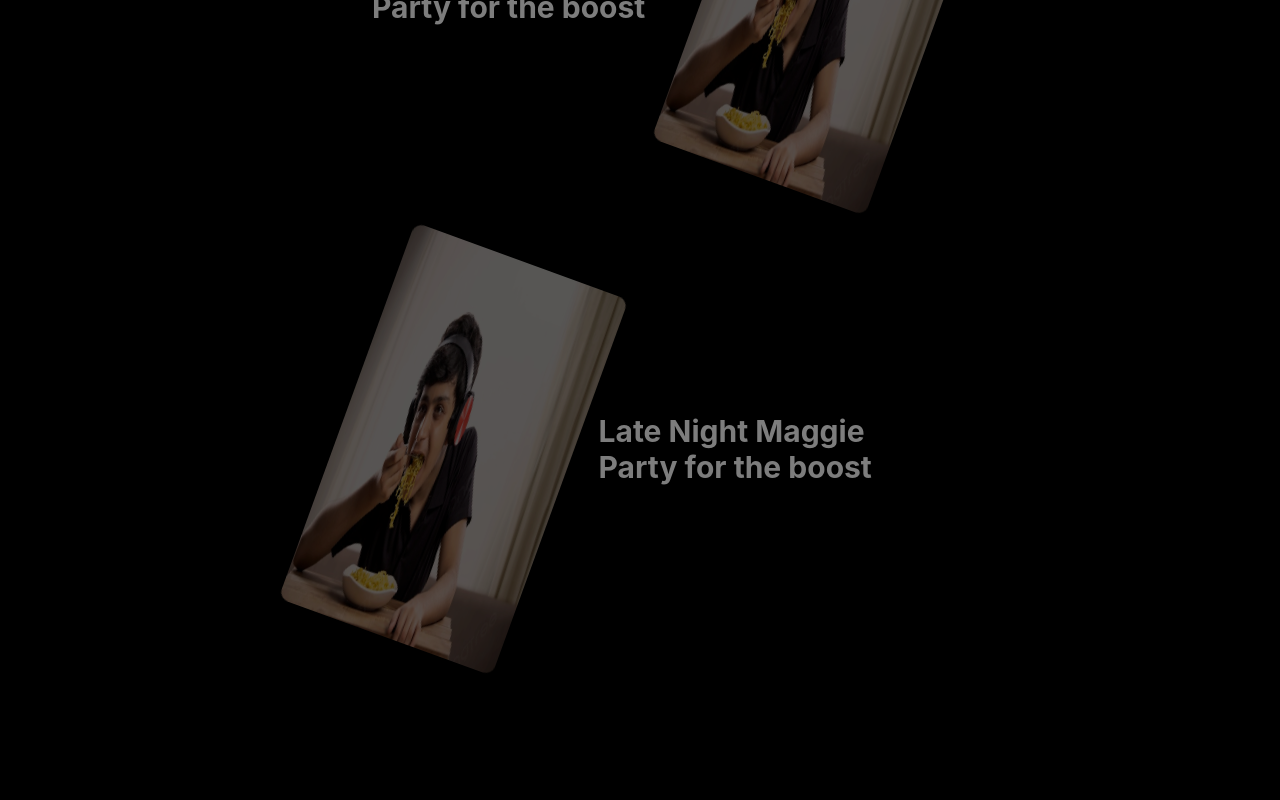
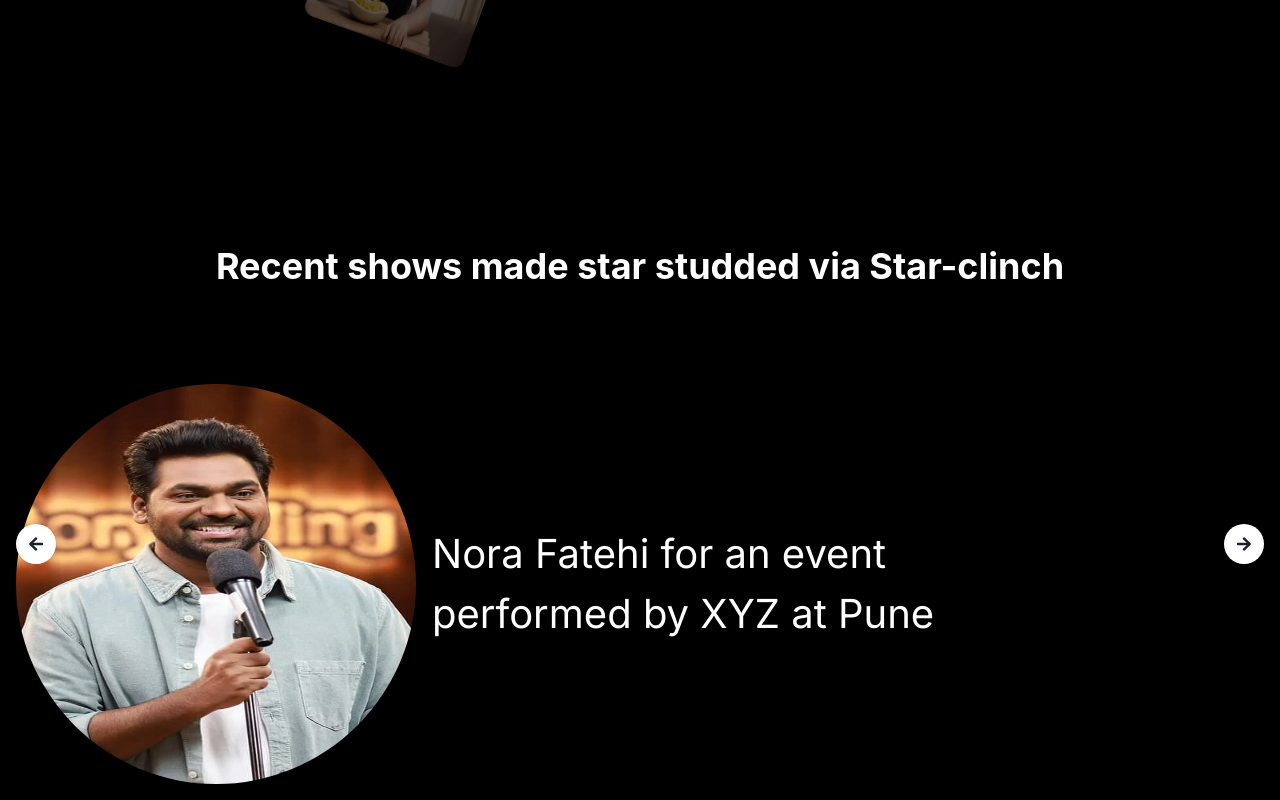
Before and after one commit to AnkitBali/star-clinch, a Next.js app: page / in a window 1280 px wide. Shown: the part 2887-3687 px from the top of the page. Before the commit the page ends 3563 px from the top, so only its background shows below. Built offline with nearby package versions, Linux system fonts and the light colour scheme.

Commit message:
new updates

```diff
--- a/app/page.tsx
+++ b/app/page.tsx
@@ -1,10 +1,11 @@
 import Image from "next/image";
 import React from "react";
 import { ChakraProvider } from '@chakra-ui/react'
-import TopBanner from "./ui/TopBanner";
-import Gallery from "./ui/Gallery";
-import ZigZagPosts from "./ui/ZigzagPosts";
+import TopBanner from "./ui/components/TopBanner";
+import Gallery from "./ui/components/Gallery";
+import ZigZagPosts from "./ui/components/ZigZagPosts";
 import Navbar from "./ui/components/Navbar";
+import RecentShows from "./ui/components/RecentShows";
 
 
 
@@ -36,7 +37,7 @@
       <TopBanner />
       <Gallery />
       <ZigZagPosts posts={posts} />
-
+      <RecentShows />
 
 
     </ChakraProvider>
--- /dev/null
+++ b/app/ui/components/RecentShows.tsx
@@ -0,0 +1,83 @@
+'use client';
+
+import { FC, useState } from 'react';
+import { Box, Heading, IconButton, Image, Text, Flex } from '@chakra-ui/react';
+import { motion } from 'framer-motion';
+import { FaArrowLeft, FaArrowRight } from 'react-icons/fa';
+
+const shows = [
+  { id: 1, title: "Nora Fatehi for an event performed by XYZ at Pune", image: "/images/zakhir.jpeg" },
+  { id: 2, title: "Nora Fatehi for an event performed by XYZ at Pune", image: "/images/zakhir.jpeg" },
+  { id: 3, title: "Nora Fatehi for an event performed by XYZ at Pune", image: "/images/zakhir.jpeg" },
+  // Add more shows as needed
+];
+const MotionBox = motion(Box);
+
+const RecentShows: FC = () => {
+  const [currentIndex, setCurrentIndex] = useState(0);
+
+  const handlePrev = () => {
+    setCurrentIndex((prevIndex) => (prevIndex === 0 ? shows.length - 1 : prevIndex - 1));
+  };
+
+  const handleNext = () => {
+    setCurrentIndex((prevIndex) => (prevIndex === shows.length - 1 ? 0 : prevIndex + 1));
+  };
+
+  return (
+    <Box className="mt-40 container mx-auto p-4">
+      <Heading className='text-white' textAlign="center" as="h1" size="xl" mb={4}>
+        Recent shows made star studded via Star-clinch
+      </Heading>
+      <Box position="relative" overflow="hidden">
+        <Flex alignItems="center" justifyContent="center" position="relative">
+          <IconButton
+            aria-label="Scroll left"
+            icon={<FaArrowLeft />}
+            position="absolute"
+            left={0}
+            zIndex={10}
+            bg="white"
+            rounded="full"
+            boxShadow="md"
+            onClick={handlePrev}
+          />
+          <MotionBox
+            className="flex justify-center space-x-4 overflow-hidden"
+            initial={{ opacity: 0, x: 100 }}
+            animate={{ opacity: 1, x: 0 }}
+            exit={{ opacity: 0, x: -100 }}
+            key={shows[currentIndex].id}
+            transition={{
+              duration: 0.5,
+            }}
+          >
+            <Flex className='mt-20' alignItems="center" space-x={4}>
+              <Image
+                src={shows[currentIndex].image}
+                alt={shows[currentIndex].title}
+                boxSize="400px"
+                borderRadius="full"
+                mr={4}
+              />
+              <Text className='w-1/2 text-white' fontSize="40px">{shows[currentIndex].title}</Text>
+            </Flex>
+          </MotionBox>
+          <IconButton
+            aria-label="Scroll right"
+            icon={<FaArrowRight />}
+            position="absolute"
+            right={0}
+            zIndex={10}
+            bg="white"
+            rounded="full"
+            boxShadow="md"
+            onClick={handleNext}
+          />
+        </Flex>
+      </Box>
+    </Box>
+  );
+};
+
+export default RecentShows;
--- a/app/ui/TopBanner.tsx
+++ b/app/ui/components/TopBanner.tsx
@@ -5,7 +5,7 @@
 import { motion, Variants } from 'framer-motion';
 import { useState } from 'react';
 import { Spacer, Box, Text } from '@chakra-ui/react';
-import CustomButton from './components/CustomButton';
+import CustomButton from './CustomButton';
 
 interface CardProps {
   position: 'left' | 'center' | 'right';
--- a/app/ui/ZigZagPosts.tsx
+++ b/app/ui/components/ZigZagPosts.tsx
@@ -50,7 +50,7 @@
               borderRadius="10px"
               src={post.imageUrl}
               alt={post.title}
-              boxSize="400px"
+              boxSize="250px"
               style={{ opacity: 0.7 }}
             />
           </motion.div>
--- a/package.json
+++ b/package.json
@@ -18,7 +18,8 @@
     "framer-motion": "^11.2.5",
     "next": "14.2.3",
     "react": "^18",
-    "react-dom": "^18"
+    "react-dom": "^18",
+    "react-icons": "^5.2.1"
   },
   "devDependencies": {
     "@types/node": "^20",
```
Also changed, not shown: app/ui/components/Gallery.tsx (renamed from app/ui/Gallery.tsx), 1 other file (tests, documents, lock files or other folders).
